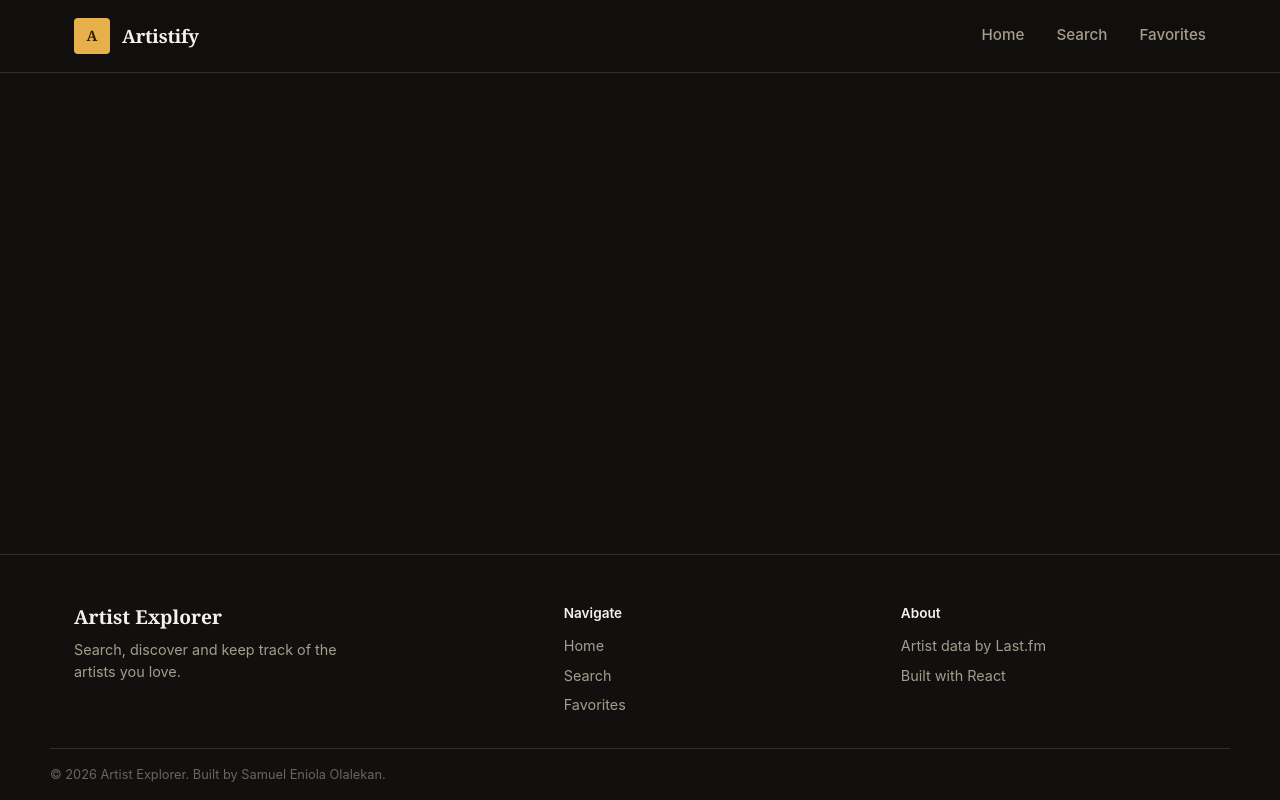
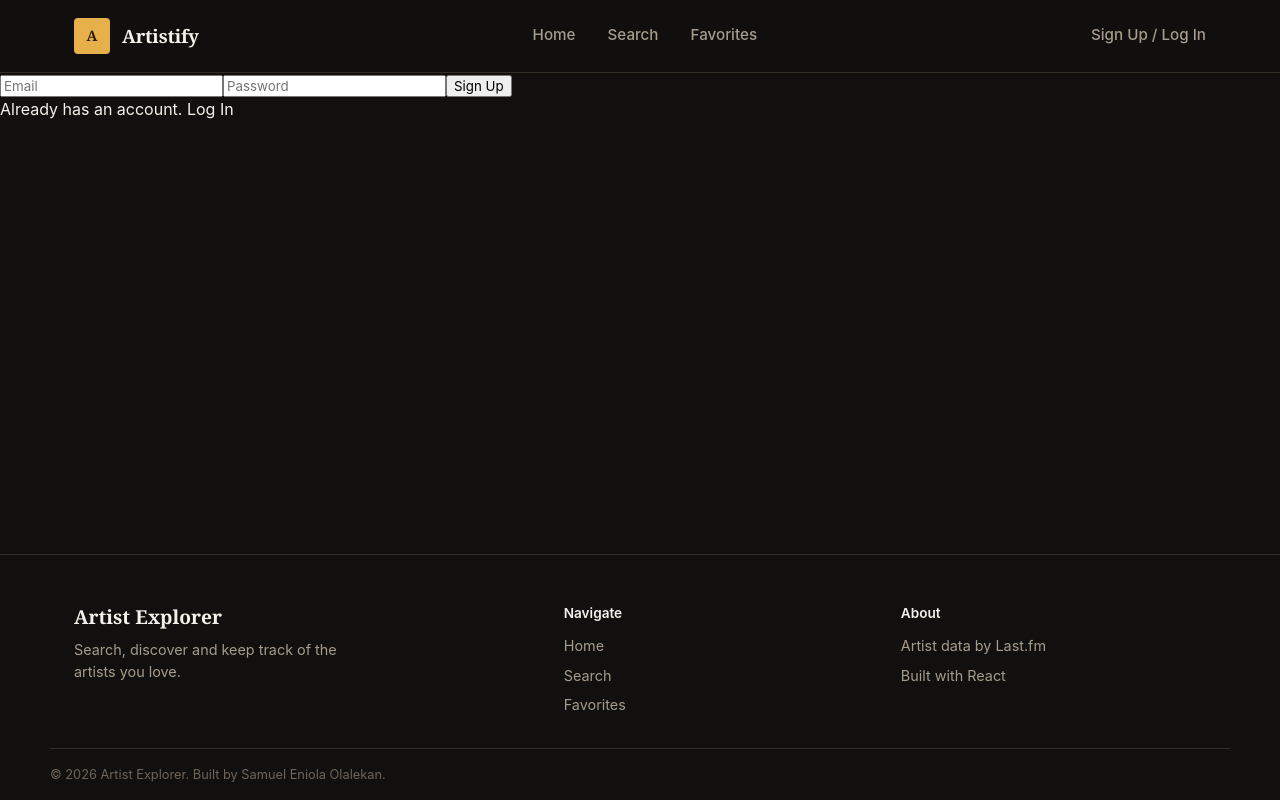
Before and after one commit to Scope1-guy/Artistify, a React (Create React App) app: page /signup in a window 1280 px wide. Built offline with nearby package versions, Linux system fonts and the light colour scheme; no server answers.

Commit message:
workingg

```diff
--- a/package.json
+++ b/package.json
@@ -7,6 +7,7 @@
     "@testing-library/jest-dom": "^6.9.1",
     "@testing-library/react": "^16.3.3",
     "@testing-library/user-event": "^13.5.0",
+    "firebase": "^12.19.0",
     "react": "^19.2.8",
     "react-dom": "^19.2.8",
     "react-router-dom": "^7.18.3",
--- a/src/App.js
+++ b/src/App.js
@@ -6,23 +6,51 @@ import SearchResults from "./pages/SearchResults/SearchResults";
 import ArtistDetails from "./pages/ArtistDetails/ArtistDetails";
 import Favorites from "./pages/Favorites/Favorites";
 import "./App.css";
-
+import SignUp from "./pages/SignUp/SignUp";
+import Login from "./pages/Login/Login";
+import { AuthProvider } from "./context/AuthContext";
+import ProtectedRoute from "./components/ProtectedRoute/ProtectedRoute";
 function App() {
   return (
+    <AuthProvider>
       <BrowserRouter>
         <div className="app">
           <Navbar />
           <main className="app__main">
             <Routes>
               <Route path="/" element={<Home />} />
-            <Route path="/search" element={<SearchResults />} />
-            <Route path="/artist/:name" element={<ArtistDetails />} />
-            <Route path="/favorites" element={<Favorites />} />
+              <Route path="/signup" element={<SignUp />} />
+              <Route path="/signin" element={<Login />} />
+              <Route
+                path="/search"
+                element={
+                  <ProtectedRoute>
+                    <SearchResults />
+                  </ProtectedRoute>
+                }
+              />
+              <Route
+                path="/artist/:name"
+                element={
+                  <ProtectedRoute>
+                    <ArtistDetails />
+                  </ProtectedRoute>
+                }
+              />
+              <Route
+                path="/favorites"
+                element={
+                  <ProtectedRoute>
+                    <Favorites />
+                  </ProtectedRoute>
+                }
+              />
             </Routes>
           </main>
           <Footer />
         </div>
       </BrowserRouter>
+    </AuthProvider>
   );
 }
 
--- a/src/components/Navbar/Navbar.js
+++ b/src/components/Navbar/Navbar.js
@@ -1,13 +1,19 @@
 import { NavLink } from "react-router-dom";
 import "./Navbar.css";
+import { useContext } from "react";
+import { AuthContext } from "../../context/AuthContext";
+import { logOut } from "../../services/firebase";
 
 const navLinks = [
   { to: "/", label: "Home" },
   { to: "/search", label: "Search" },
   { to: "/favorites", label: "Favorites" },
+  // { to: "/signup", label: "Sign Up / Log In" },
 ];
 
 function Navbar() {
+  const { currentUser } = useContext(AuthContext);
+
   return (
     <header className="navbar">
       <div className="navbar__inner page-container">
@@ -30,6 +36,17 @@ function Navbar() {
             </NavLink>
           ))}
         </nav>
+
+        {currentUser ? (
+          <div>
+            <span className="navbar__user">{currentUser.email}</span>
+            <button onClick={logOut}>Log Out</button>
+          </div>
+        ) : (
+          <NavLink to="/signup" className="navbar__link">
+            Sign Up / Log In
+          </NavLink>
+        )}
       </div>
     </header>
   );
--- /dev/null
+++ b/src/components/ProtectedRoute/ProtectedRoute.js
@@ -0,0 +1,16 @@
+import { useContext } from "react";
+import { Navigate, useLocation } from "react-router-dom";
+import { AuthContext } from "../../context/AuthContext";
+
+function ProtectedRoute({ children }) {
+  const { currentUser } = useContext(AuthContext);
+  const location = useLocation();
+
+  if (!currentUser) {
+    return <Navigate to="/signup" state={{ from: location }} />;
+  }
+
+  return children;
+}
+
+export default ProtectedRoute;
--- /dev/null
+++ b/src/context/AuthContext.js
@@ -0,0 +1,23 @@
+import { createContext, useState, useEffect } from "react";
+import { onAuthStateChanged } from "firebase/auth";
+import { auth } from "../services/firebase";
+
+export const AuthContext = createContext();
+
+export function AuthProvider({ children }) {
+  const [currentUser, setCurrentUser] = useState(null);
+
+  useEffect(() => {
+    const unsubscribe = onAuthStateChanged(auth, (user) => {
+      setCurrentUser(user);
+    });
+
+    return unsubscribe;
+  }, []);
+
+  return (
+    <AuthContext.Provider value={{ currentUser }}>
+      {children}
+    </AuthContext.Provider>
+  );
+}
--- a/src/pages/Home/Home.js
+++ b/src/pages/Home/Home.js
@@ -5,10 +5,13 @@ import { trendingArtists, featuredGenres } from "../../data/placeholderData";
 import "./Home.css";
 import { useState } from "react";
 import { useNavigate } from "react-router-dom";
+import { useContext } from "react";
+import { AuthContext } from "../../context/AuthContext";
 
 function Home() {
   const [searchTerm, setSearchTerm] = useState("");
   const navigate = useNavigate();
+  const { currentUser } = useContext(AuthContext);
   function handleSearchSubmit() {
     navigate(`/search?q=${encodeURIComponent(searchTerm)}`);
   }
@@ -39,6 +42,8 @@ function Home() {
         </div>
       </section>
 
+      {currentUser && (
+        <>
           <section className="page-section">
             <div className="page-container">
               <SectionHeader
@@ -67,6 +72,8 @@ function Home() {
               </div>
             </div>
           </section>
+        </>
+      )}
     </div>
   );
 }
--- /dev/null
+++ b/src/pages/Login/Login.js
@@ -0,0 +1,51 @@
+import { useState } from "react";
+import { signIn } from "../../services/firebase";
+import { NavLink, useLocation, useNavigate } from "react-router-dom";
+
+function Login() {
+  const [email, setEmail] = useState("");
+  const [password, setPassword] = useState("");
+  const [error, setError] = useState("");
+  const location = useLocation();
+  const navigate = useNavigate();
+
+  const handleSubmit = (event) => {
+    event.preventDefault();
+    signIn(email, password)
+      .then((result) => {
+        console.log("Success:", result);
+        const destination = location.state?.from?.pathname || "/";
+        navigate(destination);
+      })
+      .catch((error) => {
+        setError(error.message);
+      });
+  };
+
+  return (
+    <form onSubmit={handleSubmit}>
+      <input
+        type="email"
+        value={email}
+        onChange={(e) => setEmail(e.target.value)}
+        placeholder="Email"
+        required
+      />
+      <input
+        type="password"
+        value={password}
+        onChange={(e) => setPassword(e.target.value)}
+        placeholder="Password"
+        required
+      />
+      {error && <p>{error.message}</p>}
+      <button type="submit">Log In</button>
+
+      <p>
+        New User?. <NavLink to="/signup">Create an account</NavLink>
+      </p>
+    </form>
+  );
+}
+
+export default Login;
--- /dev/null
+++ b/src/pages/SignUp/SignUp.js
@@ -0,0 +1,55 @@
+import { useState } from "react";
+import { signUp } from "../../services/firebase";
+import "./SignUp.css";
+import { useNavigate, useLocation } from "react-router-dom";
+import { NavLink } from "react-router-dom";
+
+function SignUp() {
+  const [email, setEmail] = useState("");
+  const [password, setPassword] = useState("");
+  const [error, setError] = useState("");
+  const navigate = useNavigate();
+  const location = useLocation();
+
+  const handleSubmit = (event) => {
+    event.preventDefault();
+    signUp(email, password)
+      .then((result) => {
+        const destination = location.state?.form?.pathname || "/";
+        navigate(destination);
+        console.log("Success:", result);
+      })
+      .catch((error) => {
+        setError(error.message);
+      });
+  };
+
+  return (
+    <div>
+      <form onSubmit={handleSubmit}>
+        {error && <p className="signup-error">{error}</p>}
+        <input
+          type="email"
+          value={email}
+          onChange={(e) => setEmail(e.target.value)}
+          placeholder="Email"
+          required
+        />
+        <input
+          type="password"
+          value={password}
+          onChange={(e) => setPassword(e.target.value)}
+          placeholder="Password"
+          required
+        />
+        <button type="submit">Sign Up</button>
+      </form>
+
+      <p>
+        Already has an account. <NavLink to="/signin">Log In</NavLink>
+      </p>
+    </div>
+  );
+}
+
+export default SignUp;
--- /dev/null
+++ b/src/services/firebase.js
@@ -0,0 +1,31 @@
+import { initializeApp } from "firebase/app";
+import {
+  createUserWithEmailAndPassword,
+  signInWithEmailAndPassword,
+  signOut,
+} from "firebase/auth";
+import { getAuth } from "firebase/auth";
+
+const firebaseConfig = {
+  apiKey: "AIzaSyCMhgHvzYLQvkgwvtFOlukXzWe6UImmzp8",
+  authDomain: "artistify-567aa.firebaseapp.com",
+  projectId: "artistify-567aa",
+  storageBucket: "artistify-567aa.firebasestorage.app",
+  messagingSenderId: "3702168368",
+  appId: "1:3702168368:web:7b000a3352b6a3b79e06f5",
+};
+
+const app = initializeApp(firebaseConfig);
+export const auth = getAuth(app);
+
+export function signUp(email, password) {
+  return createUserWithEmailAndPassword(auth, email, password);
+}
+
+export function signIn(email, password) {
+  return signInWithEmailAndPassword(auth, email, password);
+}
+
+export function logOut() {
+  return signOut(auth);
+}
```
Also changed, not shown: src/pages/Login/Login.css (added), src/pages/SignUp/SignUp.css (added), 1 other file (tests, documents, lock files or other folders). Lines whose indentation alone changed are shown as unchanged.
